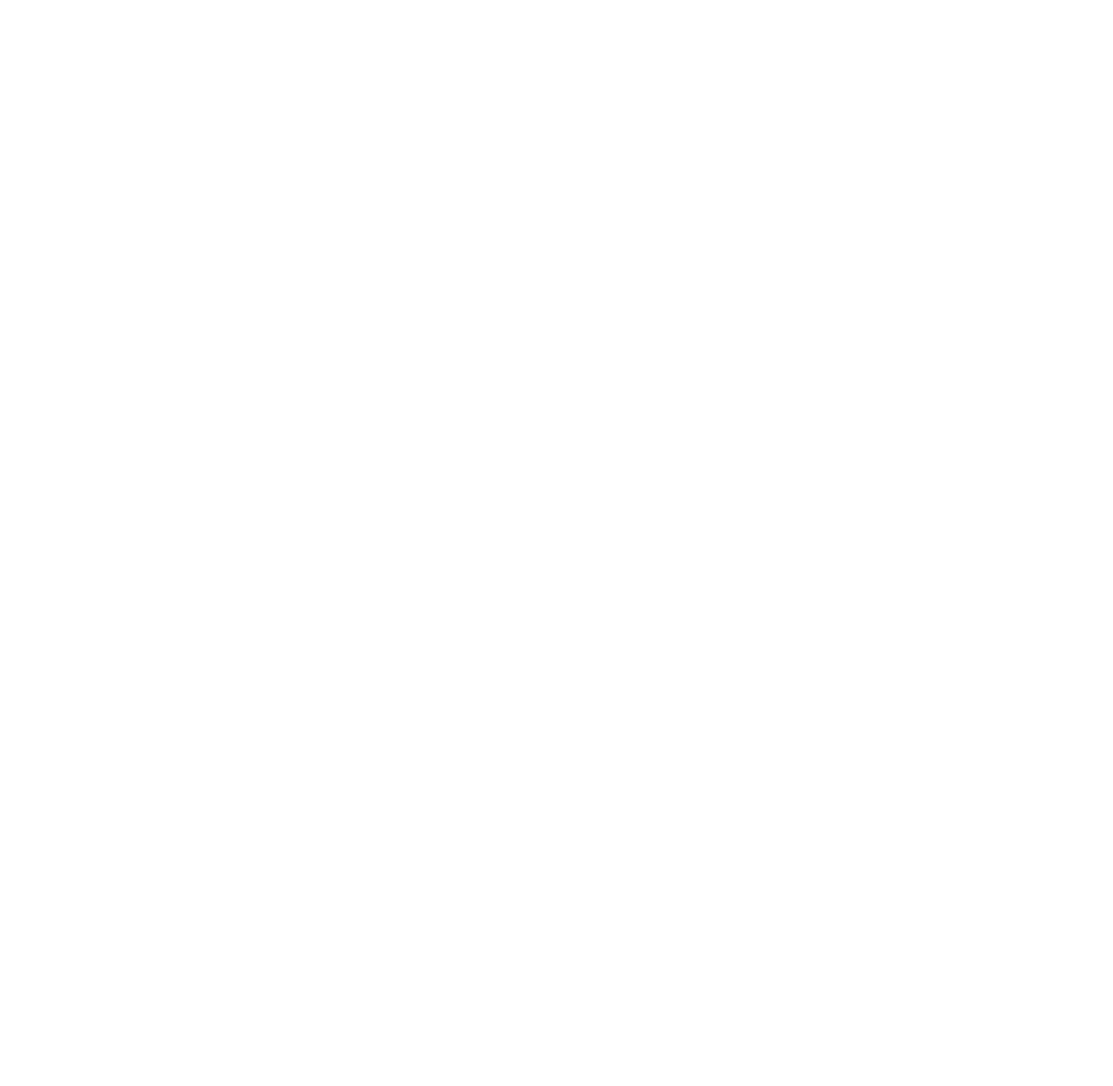
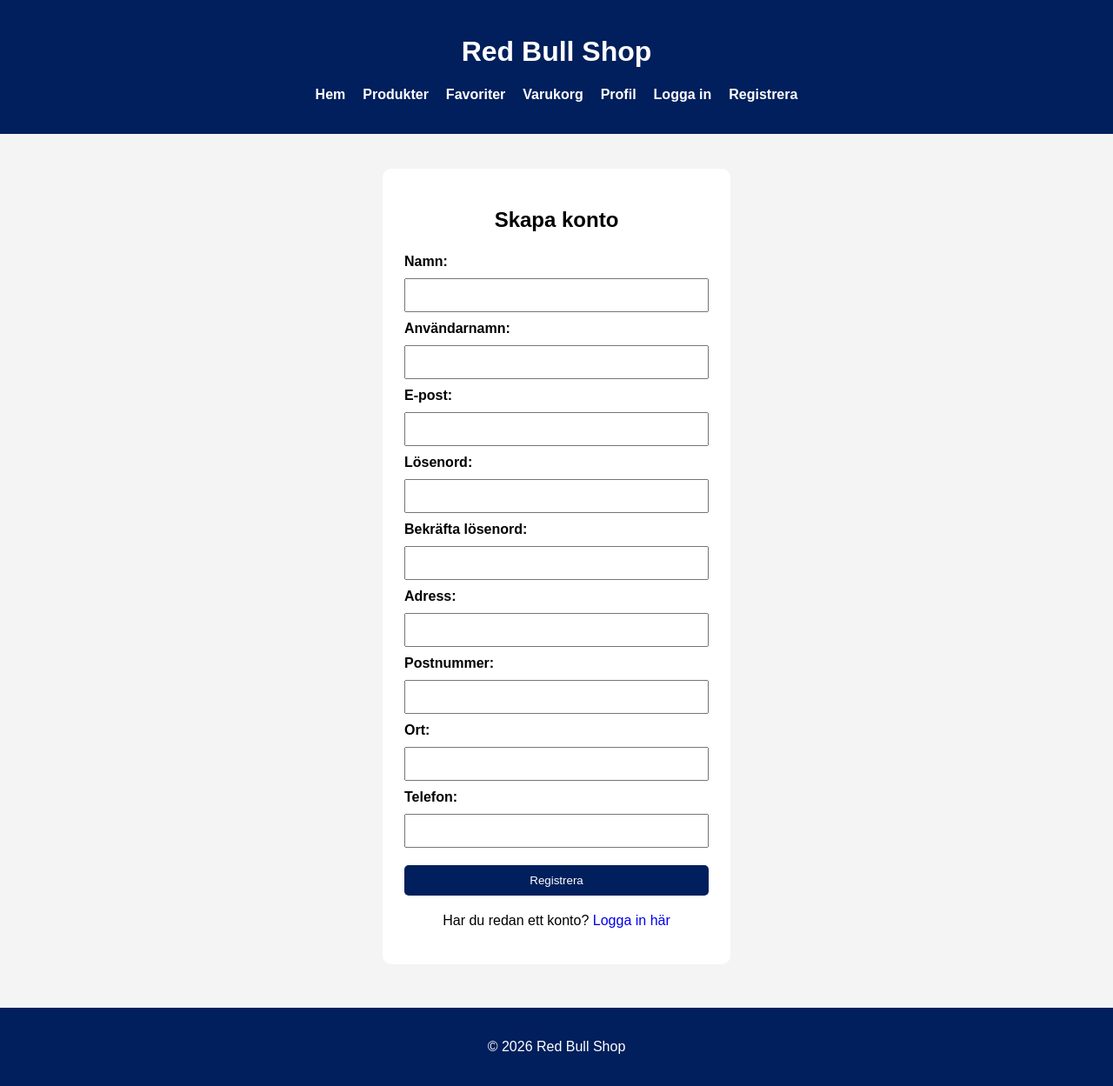
Before and after one commit to T4GGEN17/Gymnasiearbete, a PHP site: page /Registrering.php in a window 1280 px wide. Before the commit the page is empty. Shown: the whole page at 87% size. Before the commit the page ends 800 px from the top, so only its background shows below. Run offline with PHP 8.4, Linux system fonts and the light colour scheme.

Commit message:
anslutning/regristrering klarish

```diff
--- a/Registrering.php
+++ b/Registrering.php
@@ -0,0 +1,112 @@
+<?php
+require_once 'assets/db.php';
+$error = "";
+$success = "";
+if ($_SERVER["REQUEST_METHOD"] == "POST") {
+    $namn = trim($_POST["namn"]);
+    $anvandarnamn = trim($_POST["anvandarnamn"]);
+    $email = trim($_POST["email"]);
+    $losenord = $_POST["losenord"];
+    $bekraftaLosenord = $_POST["bekraftaLosenord"];
+    $adress = trim($_POST["adress"]);
+    $postnummer = trim($_POST["postnummer"]);
+    $ort = trim($_POST["ort"]);
+    $telefon = trim($_POST["telefon"]);
+    // Kontrollerar att lösenorden matchar
+if ($losenord !== $bekraftaLosenord) {
+    $error = "Lösenorden matchar inte.";
+} else {
+    // Kontrollerar om användarnamn eller e-post redan finns
+    $kontroll = $conn->prepare(
+        "SELECT user_id FROM users
+        WHERE `användarnamn` = ? OR email = ?"
+    );
+    $kontroll->bind_param("ss", $anvandarnamn, $email);
+    $kontroll->execute();
+    $resultat = $kontroll->get_result();
+    if ($resultat->num_rows > 0) {
+        $error = "Användarnamnet eller e-postadressen används redan.";
+} else {
+        // Krypterar lösenordet
+        $hashatLosenord = password_hash($losenord, PASSWORD_DEFAULT);
+        // Sparar användaren i databasen
+        $sql = "INSERT INTO users
+        (namn, `användarnamn`, email, `lösenord`, adress, postnummer, ort, telefon)
+        VALUES (?, ?, ?, ?, ?, ?, ?, ?)";
+        $stmt = $conn->prepare($sql);
+        $stmt->bind_param(
+            "ssssssss",
+            $namn,
+            $anvandarnamn,
+            $email,
+            $hashatLosenord,
+            $adress,
+            $postnummer,
+            $ort,
+            $telefon
+        );
+        if ($stmt->execute()) {
+            $success = "Kontot har skapats!";
+        } else {
+            $error = "Registreringen misslyckades. Kontrollera användarnamn och e-post.";
+        }
+        $stmt->close();
+    }
+}
+}
+?>
+<!DOCTYPE html>
+<html lang="sv">
+<head>
+    <meta charset="UTF-8">
+    <meta name="viewport" content="width=device-width, initial-scale=1.0">
+    <title>Registrering - Red Bull Shop</title>
+    <link rel="stylesheet" href="style.css">
+</head>
+<body>
+<?php
+require_once 'assets/header.php';
+?>
+<!-- Registreringsformulär -->
+<div class="register-container">
+    <h2>Skapa konto</h2>
+        <?php if ($error != ""): ?>
+            <p style="color: red;">
+        <?php echo htmlspecialchars($error); ?>
+            </p>
+        <?php endif; ?>
+        <?php if ($success != ""): ?>
+            <p style="color: green;">
+        <?php echo htmlspecialchars($success); ?>
+            </p>
+        <?php endif; ?>
+    <form action="Registrering.php" method="POST">
+            <label for="namn">Namn:</label>
+                <input type="text" id="namn" name="namn" required>
+            <label for="anvandarnamn">Användarnamn:</label>
+                <input type="text" id="anvandarnamn" name="anvandarnamn" required>
+            <label for="email">E-post:</label>
+                <input type="email" id="email" name="email" required>
+            <label for="losenord">Lösenord:</label>
+                <input type="password" id="losenord" name="losenord" required>
+            <label for="bekraftaLosenord">Bekräfta lösenord:</label>
+                <input type="password" id="bekraftaLosenord" name="bekraftaLosenord" required>
+            <label for="adress">Adress:</label>
+                <input type="text" id="adress" name="adress" required>
+            <label for="postnummer">Postnummer:</label>
+                <input type="text" id="postnummer" name="postnummer" required>
+            <label for="ort">Ort:</label>
+                <input type="text" id="ort" name="ort" required>
+            <label for="telefon">Telefon:</label>
+                <input type="tel" id="telefon" name="telefon" required>
+        <button type="submit">Registrera</button>
+    </form>
+    <p>Har du redan ett konto?
+        <a href="Inloggning.php">Logga in här</a>
+    </p>
+</div>
+<?php
+require_once 'assets/footer.php';
+?>
+</body>
+</html>
--- a/assets/db.php
+++ b/assets/db.php
@@ -1,7 +1,7 @@
 <?php
 $servername = "localhost";
-$username = "root";
-$password = "";
+$username = "Redbull-admin";
+$password = "1234";
 $database = "mydb";
 
 $conn = new mysqli(
--- a/style.css
+++ b/style.css
@@ -309,3 +309,41 @@ margin:0 auto;
         height: 110px;
     }
 }
+/* ===== REGISTRERING ===== */
+.register-container {
+    max-width: 400px;
+    width: 90%;
+    margin: 40px auto;
+    background: white;
+    padding: 25px;
+    border-radius: 10px;
+    box-sizing: border-box;
+}
+.register-container h2 {
+    text-align: center;
+    margin-bottom: 25px;
+}
+.register-container form {
+    display: flex;
+    flex-direction: column;
+    gap: 10px;
+}
+.register-container label {
+    text-align: left;
+    font-weight: bold;
+}
+.register-container input {
+    width: 100%;
+    box-sizing: border-box;
+}
+.register-container button {
+    background: #001f5c;
+    color: white;
+    border: none;
+    border-radius: 5px;
+    margin-top: 10px;
+}
+.register-container p {
+    text-align: center;
+    margin-top: 20px;
+}
```
Also changed, not shown: Logbok.md (+8 -1 lines).
